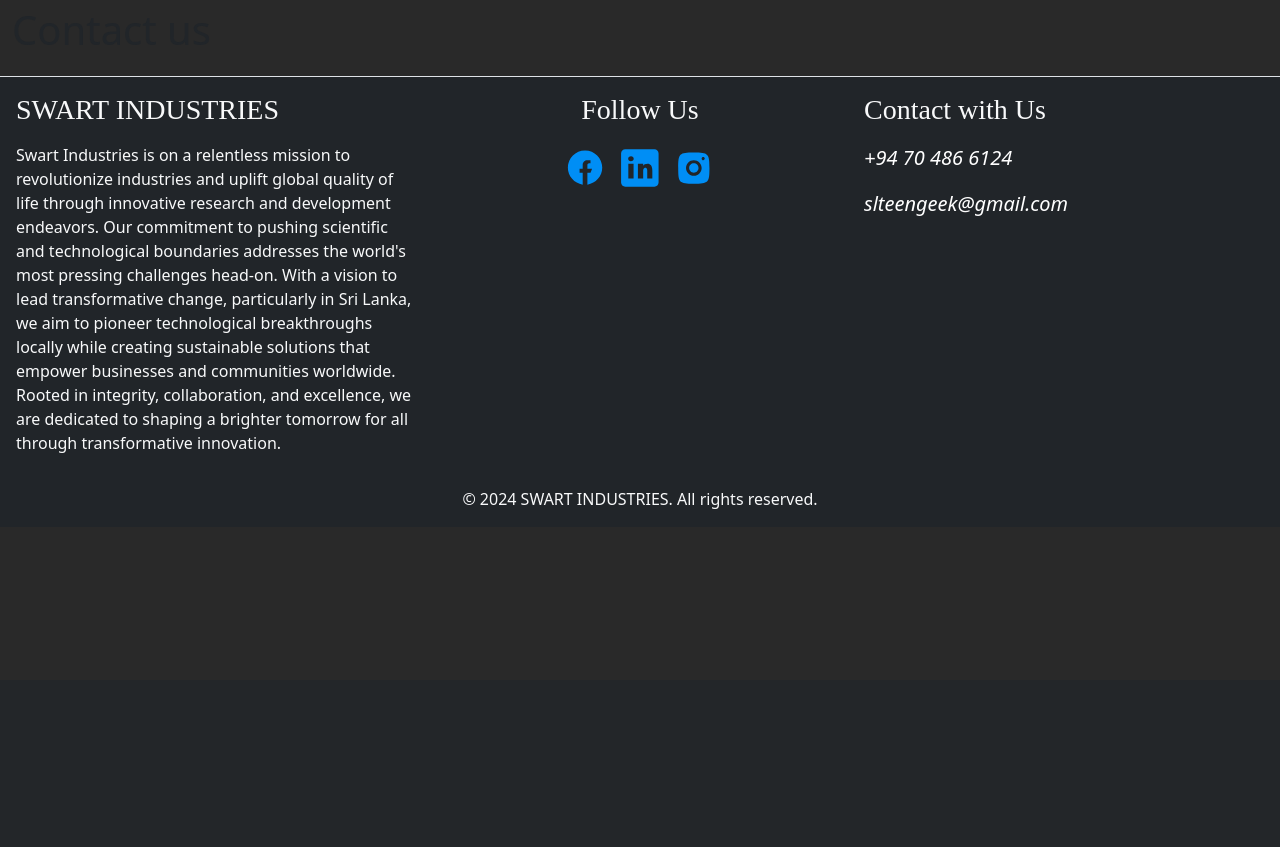
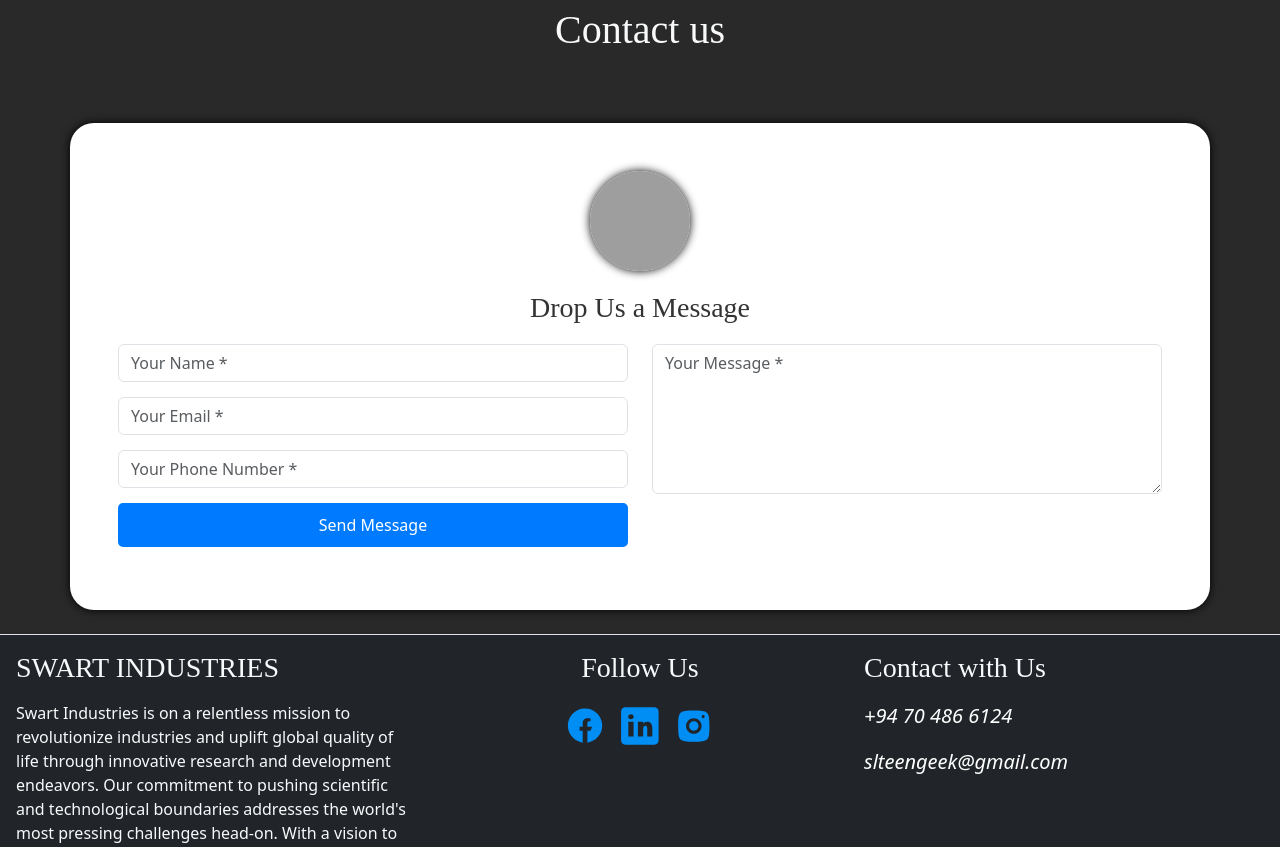
Before and after one commit to Alokachamod/swart_web, a PHP site: page /contactus.php in a window 1280 px wide. Shown: the part 120-967 px from the top of the page. Before the commit the page ends 629 px from the top, so only its background shows below. Run offline with PHP 8.4, Linux system fonts and the light colour scheme; some libraries are stand-ins or nearby versions; grey boxes are pictures that could not be loaded.

Commit message:
contact us design

```diff
--- a/adminnav.php
+++ b/adminnav.php
@@ -33,9 +33,7 @@
                     <li class="nav-item">
                         <a class="nav-link" href="productManage.php">Product Management</a>
                     </li>
-                    <li class="nav-item">
-                        <a class="nav-link" href="adminChat.php">Chat</a>
-                    </li>
+
                 </ul>
 
             </div>
--- a/contactus.php
+++ b/contactus.php
@@ -14,7 +14,7 @@
     <link rel="stylesheet" href="service.css">
 </head>
 
-<body class="body" >
+<body class="body">
 
 
     <?php include 'header.php'; ?>
@@ -23,12 +23,43 @@
         <div class="row">
             <div class="col-12">
                 <div>
-                    <p class="contactustext">Contact us</p>
+                    <p class="text-center contactustext text-light">Contact us</p>
+                </div>
+                <div>
+                    <div class="container p-5 contact-form">
+                        <div class="contact-image">
+                            <img src="https://image.ibb.co/kUagtU/rocket_contact.png" alt="rocket_contact" />
+                        </div>
+                        <form method="post">
+                            <h3>Drop Us a Message</h3>
+                            <div class="row">
+                                <div class="col-md-6">
+                                    <div class="form-group">
+                                        <input type="text" name="txtName" class="form-control" placeholder="Your Name *" value="" />
+                                    </div>
+                                    <div class="form-group">
+                                        <input type="text" name="txtEmail" class="form-control" placeholder="Your Email *" value="" />
+                                    </div>
+                                    <div class="form-group">
+                                        <input type="text" name="txtPhone" class="form-control" placeholder="Your Phone Number *" value="" />
+                                    </div>
+                                    <div class="form-group">
+                                        <input type="submit" name="btnSubmit" class="btnContact" value="Send Message" />
+                                    </div>
+                                </div>
+                                <div class="col-md-6">
+                                    <div class="form-group">
+                                        <textarea name="txtMsg" class="form-control" placeholder="Your Message *" style="width: 100%; height: 150px;"></textarea>
+                                    </div>
+                                </div>
+                            </div>
+                        </form>
+                    </div>
                 </div>
             </div>
         </div>
     </div>
-
+    <br>
     <?php include "footer.php"; ?>
 
     <script type='text/javascript' src='https://cdnjs.cloudflare.com/ajax/libs/jquery/3.2.1/jquery.min.js'></script>
--- a/header.php
+++ b/header.php
@@ -56,10 +56,10 @@
                                 <a class="text-white nav-link hover-underline" href="about.php">About Us</a>
                             </li>
                             <li class="nav-item">
-                                <a class="text-white nav-link hover-underline" href="#">Contact Us</a>
+                                <a class="text-white nav-link hover-underline" href="contactus.php">Contact Us</a>
                             </li>
                             <li class="nav-item dropdown">
-                                <a class="text-white nav-link hover-underline dropdown-toggle" href="#" id="navbarDropdown" role="button" data-bs-toggle="dropdown" aria-expanded="false">
+                                <a class="text-white nav-link hover-underline dropdown-toggle" href="userprofile.php" id="navbarDropdown" role="button" data-bs-toggle="dropdown" aria-expanded="false">
                                     My Account
                                 </a>
                                 <ul class="dropdown-menu dropdown-menu-end" aria-labelledby="navbarDropdown">
--- a/script.js
+++ b/script.js
@@ -785,3 +785,11 @@ function openafterservicemodal(){
         pm = new bootstrap.Modal(afterservicemodal);
         pm.show();
 }
+
+//contact
+document.querySelector('#contact-form').addEventListener('submit', (e) => {
+    e.preventDefault();
+    e.target.elements.name.value = '';
+    e.target.elements.email.value = '';
+    e.target.elements.message.value = '';
+  });
--- a/service.css
+++ b/service.css
@@ -627,3 +627,5 @@ a.custom-anchor {
     display: flex;
     justify-content: center;
 }
+
+/*contact page*/
--- a/style.css
+++ b/style.css
@@ -901,5 +901,61 @@ body {
 /*contact us*/
 
 .contactustext {
+    font-family: 'Crimson Pro', serif;
     font-size: 40px;
+    color: white;
+
 }
+
+.contactbody{
+    height: 100vh;
+}
+
+.contactb{
+    margin: 30px;
+}
+
+.contact-form {
+    background: #fff;
+    margin-top: 5%;
+    border-radius: 1.5rem;
+    padding: 30px;
+    box-shadow: 0px 0px 10px 0px #000;
+}
+
+.contact-form .contact-image {
+    text-align: center;
+    margin-bottom: 20px;
+}
+
+.contact-form .contact-image img {
+    border-radius: 50%;
+    width: 100px;
+    height: 100px;
+    box-shadow: 0px 0px 10px 0px #000;
+}
+
+.contact-form h3 {
+    text-align: center;
+    color: #333;
+    margin-bottom: 20px;
+}
+
+.contact-form .form-group {
+    margin-bottom: 15px;
+}
+
+.contact-form .btnContact {
+    width: 100%;
+    border: none;
+    padding: 10px;
+    background: #007bff;
+    color: #fff;
+    cursor: pointer;
+    border-radius: 5px;
+    font-size: 16px;
+}
+
+.contact-form .btnContact:hover {
+    background: #0056b3;
+}
```
Also changed, not shown: adminChat.php (deleted, +0 -108 lines), resources/swart new logo si.png (added).
